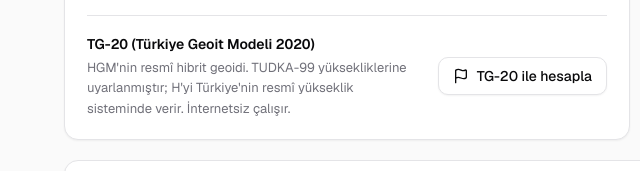
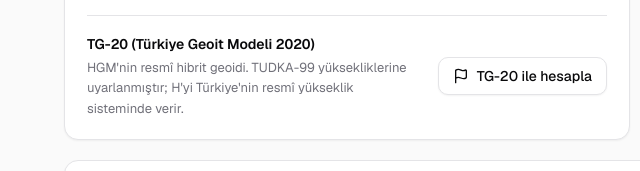
Before and after one commit to salihtatci/new_coordinate_trans_web, a website: page index.html in a window 1280 px wide. Shown: the part 738-909 px from the top of the page, 0-640 px from the left. Drawn offline with nearby package versions, Linux system fonts and the light colour scheme; no server answers.

Commit message:
Remove redundant text from TG-20 description

```diff
--- a/index.html
+++ b/index.html
@@ -122,7 +122,7 @@
             <div class="tg20-satir">
               <div>
                 <h4>TG-20 (Türkiye Geoit Modeli 2020)</h4>
-                <p class="kucuk">HGM'nin resmî hibrit geoidi. TUDKA-99 yüksekliklerine uyarlanmıştır; H'yi Türkiye'nin resmî yükseklik sisteminde verir. İnternetsiz çalışır.</p>
+                <p class="kucuk">HGM'nin resmî hibrit geoidi. TUDKA-99 yüksekliklerine uyarlanmıştır; H'yi Türkiye'nin resmî yükseklik sisteminde verir.</p>
               </div>
               <button id="k-tg20" type="button"><svg class="ikon" aria-hidden="true"><use href="#i-flag"/></svg>TG-20 ile hesapla</button>
             </div>
```
